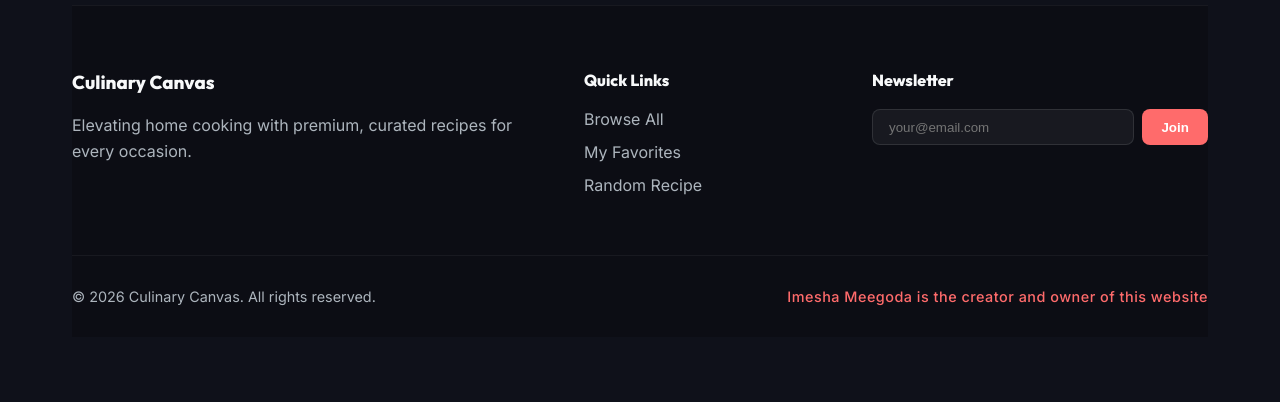
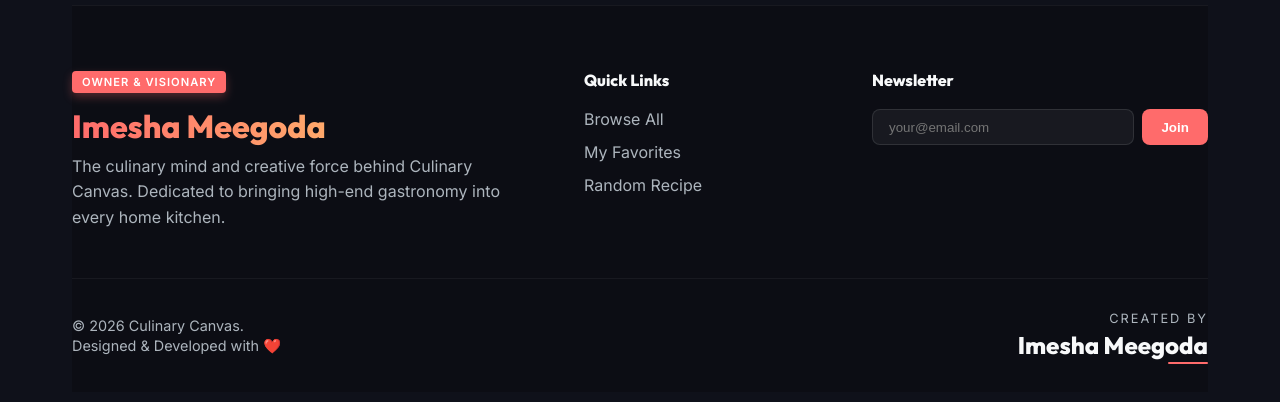
Before and after one commit to ImeMeegoda/Culinary-Canvas_Recipes_Web, a React (Vite) app: page / in a window 1280 px wide. Shown: the part 4972-5374 px from the top of the page. Before the commit the page ends 5341 px from the top, so only its background shows below. Built offline with nearby package versions, Linux system fonts and the light colour scheme.

Commit message:
Creative: Add Imesha Meegoda Spotlight and Signature to footer

```diff
--- a/src/App.tsx
+++ b/src/App.tsx
@@ -172,9 +172,10 @@ function App() {
 
       <footer className="footer">
         <div className="footer-content">
-          <div className="footer-section">
-            <h3>Culinary Canvas</h3>
-            <p>Elevating home cooking with premium, curated recipes for every occasion.</p>
+          <div className="footer-section creator-spotlight">
+            <div className="creator-badge">Owner & Visionary</div>
+            <h3>Imesha Meegoda</h3>
+            <p>The culinary mind and creative force behind Culinary Canvas. Dedicated to bringing high-end gastronomy into every home kitchen.</p>
           </div>
           <div className="footer-section">
             <h4>Quick Links</h4>
@@ -193,8 +194,14 @@ function App() {
           </div>
         </div>
         <div className="footer-bottom">
-          <p>&copy; 2026 Culinary Canvas. All rights reserved.</p>
-          <p className="creator-credit">Imesha Meegoda is the creator and owner of this website</p>
+          <div className="footer-copyright">
+            <p>&copy; 2026 Culinary Canvas.</p>
+            <p>Designed & Developed with ❤️</p>
+          </div>
+          <div className="creator-signature">
+            <span className="sig-text">Created by</span>
+            <span className="sig-name">Imesha Meegoda</span>
+          </div>
         </div>
       </footer>
 
--- a/src/index.css
+++ b/src/index.css
@@ -1086,10 +1086,75 @@ body {
   color: var(--text-muted);
 }
 
-.creator-credit {
-  font-weight: 500;
-  color: var(--primary);
-  letter-spacing: 0.5px;
+.creator-spotlight {
+  position: relative;
+}
+
+.creator-badge {
+  display: inline-block;
+  background: var(--primary);
+  color: #fff;
+  font-size: 0.7rem;
+  font-weight: 800;
+  padding: 4px 10px;
+  border-radius: 4px;
+  text-transform: uppercase;
+  letter-spacing: 1px;
+  margin-bottom: 0.8rem;
+  box-shadow: 0 4px 10px rgba(255, 107, 107, 0.3);
+}
+
+.creator-spotlight h3 {
+  font-size: 2rem;
+  margin-bottom: 0.5rem;
+  background: var(--btn-gradient);
+  -webkit-background-clip: text;
+  -webkit-text-fill-color: transparent;
+}
+
+.creator-signature {
+  display: flex;
+  flex-direction: column;
+  align-items: flex-end;
+  text-align: right;
+}
+
+.sig-text {
+  font-size: 0.8rem;
+  color: var(--text-muted);
+  text-transform: uppercase;
+  letter-spacing: 2px;
+}
+
+.sig-name {
+  font-family: 'Outfit', sans-serif;
+  font-size: 1.5rem;
+  font-weight: 800;
+  color: var(--text-main);
+  position: relative;
+  margin-top: 4px;
+}
+
+.sig-name::after {
+  content: '';
+  position: absolute;
+  bottom: -4px;
+  right: 0;
+  width: 40px;
+  height: 2px;
+  background: var(--primary);
+  border-radius: 2px;
+  transition: width 0.3s ease;
+}
+
+.creator-signature:hover .sig-name::after {
+  width: 100%;
+}
+
+.footer-copyright {
+  color: var(--text-muted);
+  font-size: 0.9rem;
+  line-height: 1.4;
 }
 
 /* Input group styling */
```
